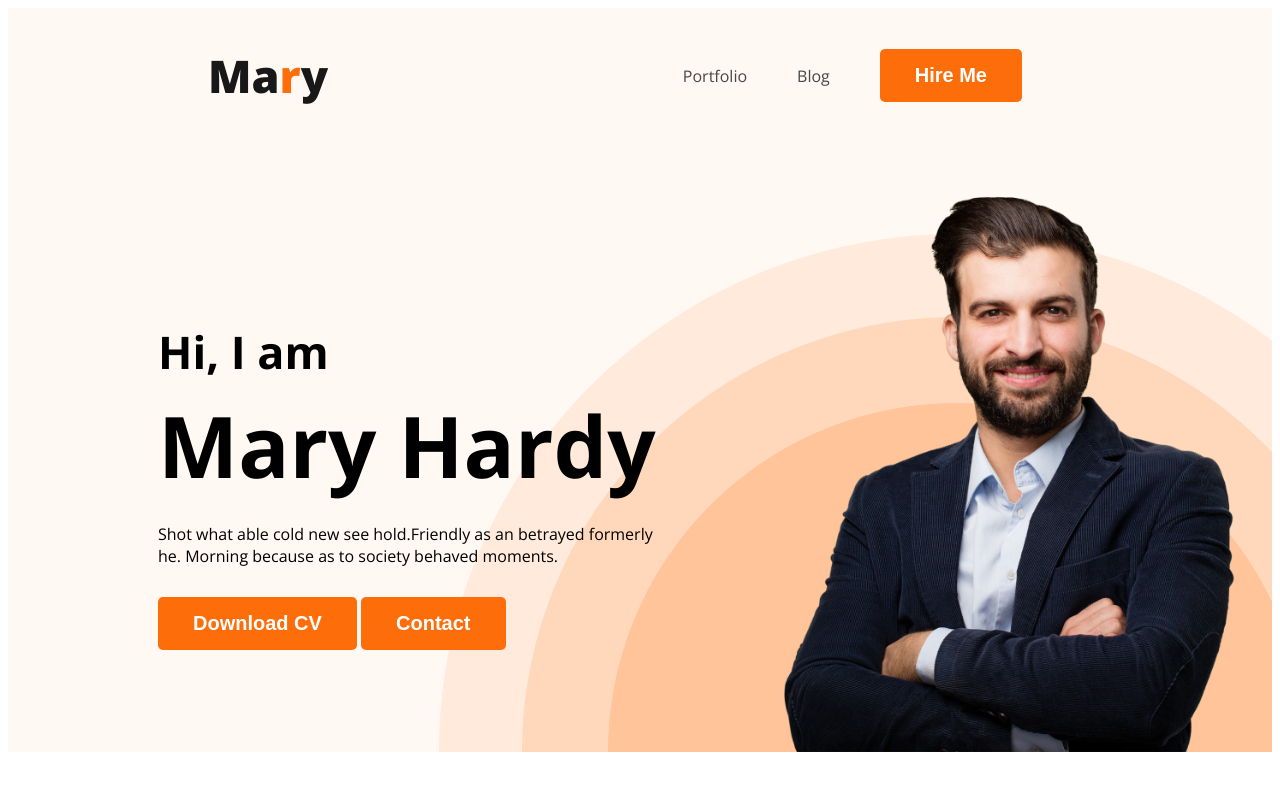
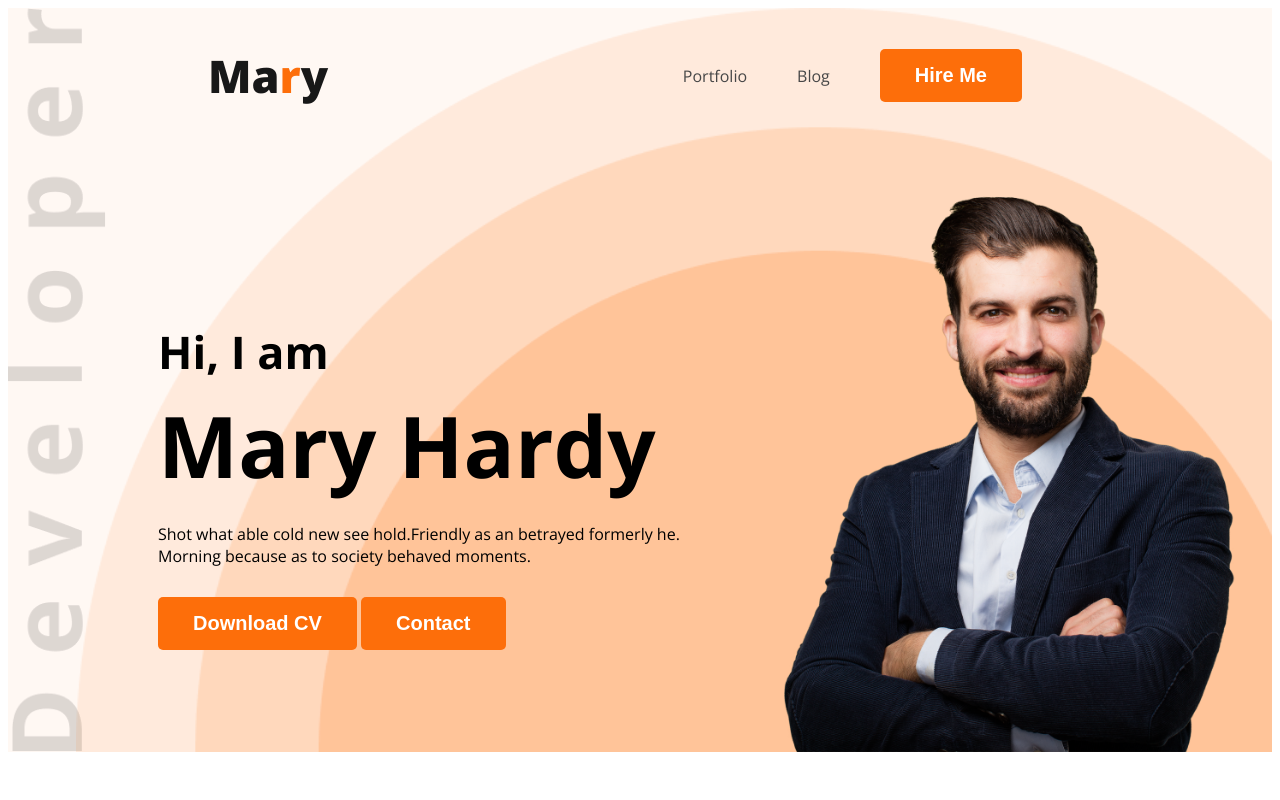
Before and after one commit to siam13220/developer-portfolio, a plain HTML site: page index.html in a window 1280 px wide. Shown: the top 800 px of the page. Drawn offline with nearby package versions, Linux system fonts and the light colour scheme.

Commit message:
background pic added

```diff
--- a/styles/portfolio.css
+++ b/styles/portfolio.css
@@ -56,9 +56,11 @@ nav a {
 /* header related styles */
 .header {
   background-color: #fff8f3;
-  background-image: url("../images/header_bg.png");
+  background-image: url("../images/header_bg.png"),
+    url("../images/developer.png");
   background-repeat: no-repeat;
-  background-position: bottom right;
+  background-size: contain;
+  background-position: bottom right, top left;
 }
 .banner {
   padding: 30px 30px 0px 150px;
@@ -67,7 +69,7 @@ nav a {
   justify-content: space-between;
 }
 .banner-content {
-  max-width: 500px;
+  max-width: 600px;
 }
 .banner .profile-pic {
   width: 500px;
```
